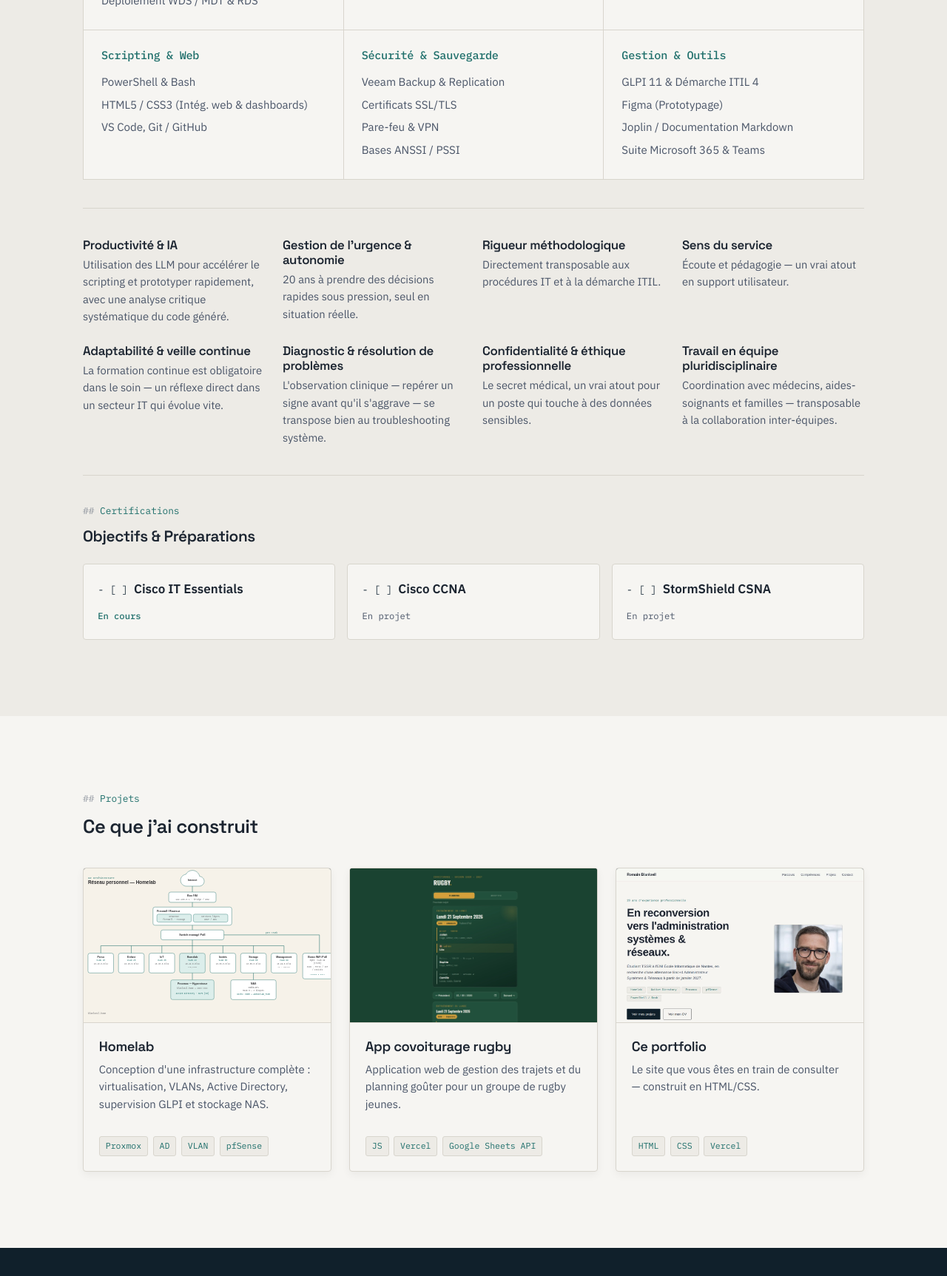
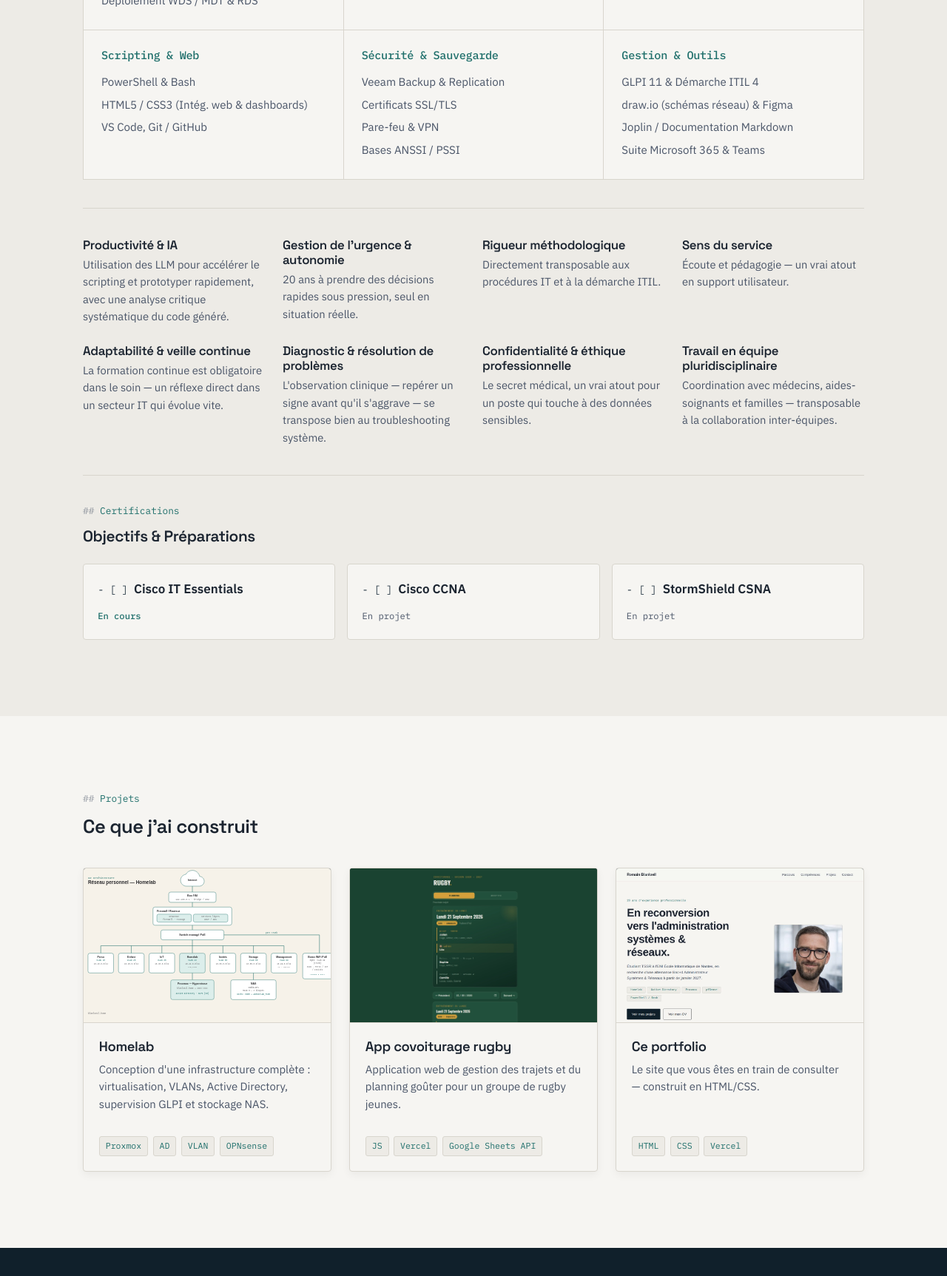
Before and after one commit to romain-blanloeil/Portfolio, a plain HTML site: page index.html in a window 1280 px wide. Shown: the part 1880-3605 px from the top of the page at 74% size. Drawn offline with Linux system fonts and the light colour scheme; a script that the page names is missing.

Commit message:
Replace Figma with draw.io and OPNsense tags

```diff
--- a/index.html
+++ b/index.html
@@ -157,7 +157,7 @@
     <h3>Gestion &amp; Outils</h3>
     <ul>
       <li>GLPI 11 &amp; Démarche ITIL 4</li>
-      <li>Figma (Prototypage)</li>
+      <li>draw.io (schémas réseau) &amp; Figma</li>
       <li>Joplin / Documentation Markdown</li>
       <li>Suite Microsoft 365 &amp; Teams</li>
     </ul>
@@ -238,7 +238,7 @@
             <span class="tag">Proxmox</span>
             <span class="tag">AD</span>
             <span class="tag">VLAN</span>
-            <span class="tag">pfSense</span>
+            <span class="tag">OPNsense</span>
           </div>
         </div>
       </a>
```
